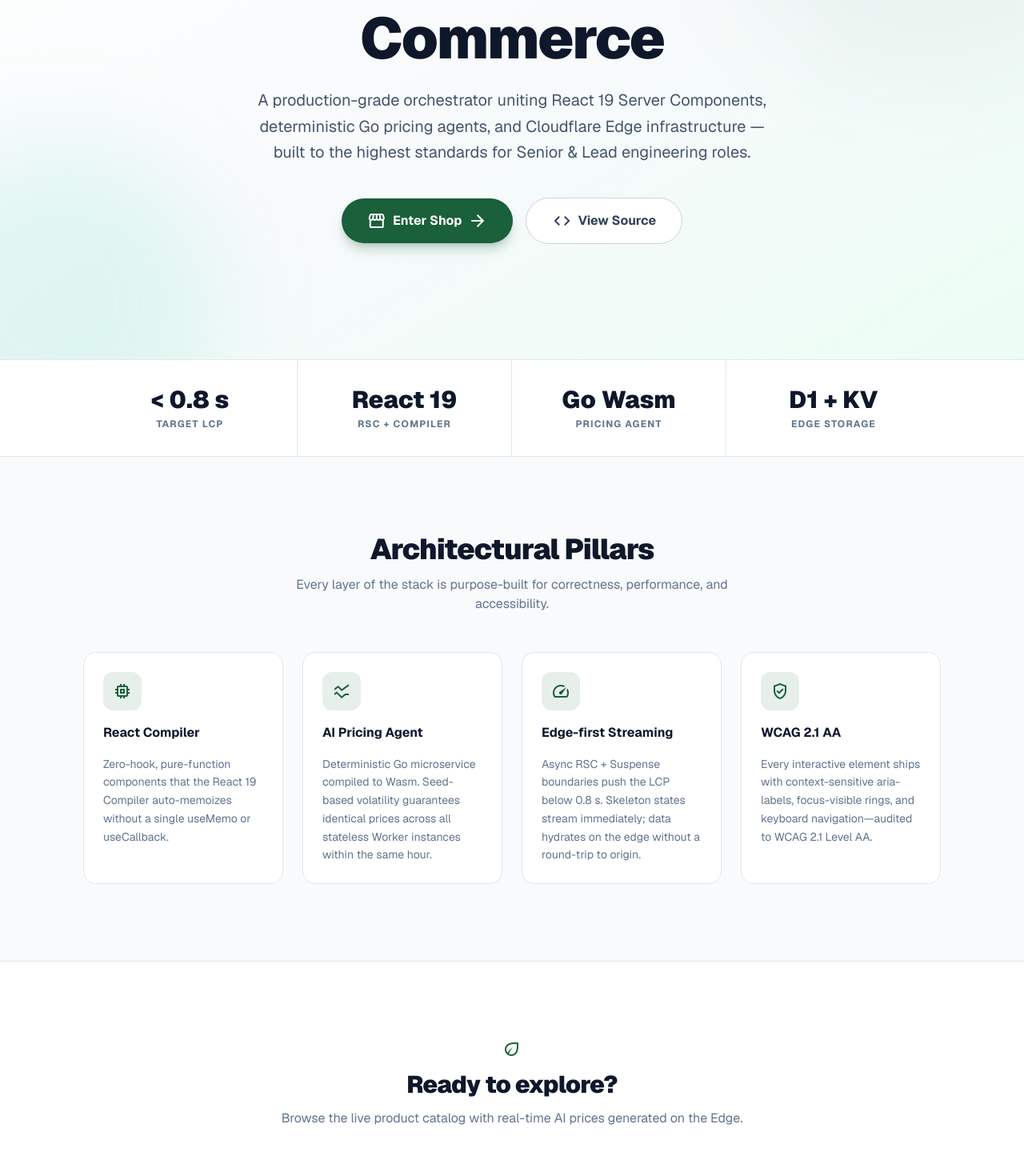
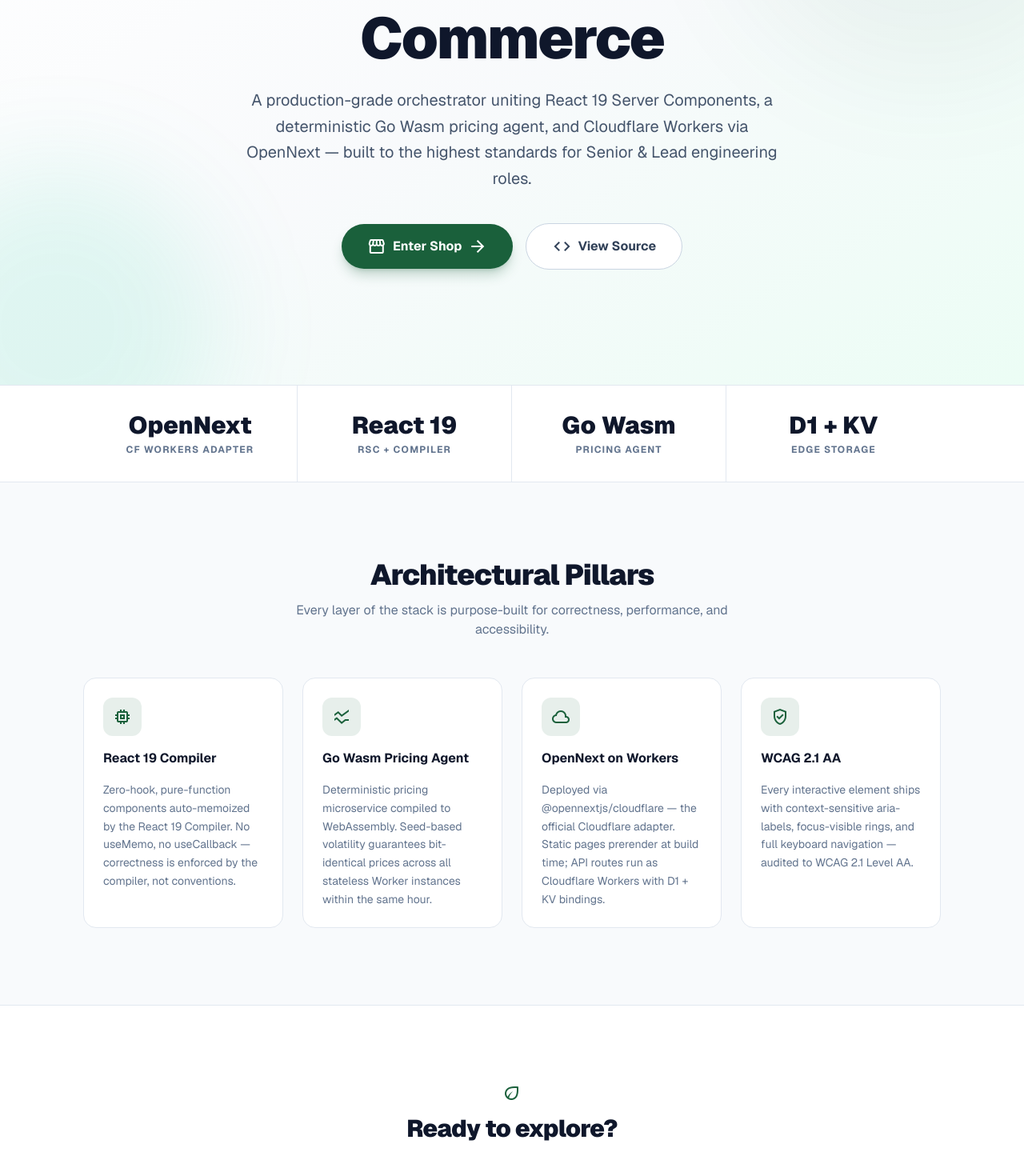
Before and after one commit to h-builds/eco-commerce-orchestrator, a Next.js app: page / in a window 1280 px wide. Shown: the part 337-1777 px from the top of the page at 80% size. Built offline with nearby package versions, Linux system fonts and the light colour scheme.

Commit message:
feat: Update page content to reflect React 19 Compiler, Go Wasm pricing, and OpenNext on Cloudflare Workers, and remove explicit edge runtime from the shop page.

```diff
--- a/app/page.tsx
+++ b/app/page.tsx
@@ -2,40 +2,40 @@
 import type { Metadata } from "next";
 
 export const metadata: Metadata = {
-  title: "Shop",
+  title: "Eco-Commerce Orchestrator — AI Production Stack",
 };
 
 // --- Data: architecture pillars rendered as cards ---
 const PILLARS = [
   {
     icon: "memory",
-    label: "React Compiler",
+    label: "React 19 Compiler",
     description:
-      "Zero-hook, pure-function components that the React 19 Compiler auto-memoizes without a single useMemo or useCallback.",
+      "Zero-hook, pure-function components auto-memoized by the React 19 Compiler. No useMemo, no useCallback — correctness is enforced by the compiler, not conventions.",
   },
   {
     icon: "ssid_chart",
-    label: "AI Pricing Agent",
+    label: "Go Wasm Pricing Agent",
     description:
-      "Deterministic Go microservice compiled to Wasm. Seed-based volatility guarantees identical prices across all stateless Worker instances within the same hour.",
+      "Deterministic pricing microservice compiled to WebAssembly. Seed-based volatility guarantees bit-identical prices across all stateless Worker instances within the same hour.",
   },
   {
-    icon: "speed",
-    label: "Edge-first Streaming",
+    icon: "cloud",
+    label: "OpenNext on Workers",
     description:
-      "Async RSC + Suspense boundaries push the LCP below 0.8 s. Skeleton states stream immediately; data hydrates on the edge without a round-trip to origin.",
+      "Deployed via @opennextjs/cloudflare — the official Cloudflare adapter. Static pages prerender at build time; API routes run as Cloudflare Workers with D1 + KV bindings.",
   },
   {
     icon: "verified_user",
     label: "WCAG 2.1 AA",
     description:
-      "Every interactive element ships with context-sensitive aria-labels, focus-visible rings, and keyboard navigation—audited to WCAG 2.1 Level AA.",
+      "Every interactive element ships with context-sensitive aria-labels, focus-visible rings, and full keyboard navigation — audited to WCAG 2.1 Level AA.",
   },
 ] as const;
 
 // --- Stat bar ---
 const STATS = [
-  { value: "< 0.8 s", label: "Target LCP" },
+  { value: "OpenNext", label: "CF Workers Adapter" },
   { value: "React 19", label: "RSC + Compiler" },
   { value: "Go Wasm", label: "Pricing Agent" },
   { value: "D1 + KV", label: "Edge Storage" },
@@ -110,9 +110,9 @@
 
             <p className="mx-auto mt-6 max-w-2xl text-lg md:text-xl text-slate-600 dark:text-slate-400 leading-relaxed">
               A production-grade orchestrator uniting React&nbsp;19 Server
-              Components, deterministic Go pricing agents, and Cloudflare Edge
-              infrastructure — built to the highest standards for Senior &amp;
-              Lead engineering roles.
+              Components, a deterministic Go&nbsp;Wasm pricing agent, and
+              Cloudflare&nbsp;Workers via OpenNext — built to the highest
+              standards for Senior &amp; Lead engineering roles.
             </p>
 
             <div className="mt-10 flex flex-col sm:flex-row items-center justify-center gap-4">
@@ -131,7 +131,7 @@
                 </span>
               </Link>
               <a
-                href="https://github.com"
+                href="https://github.com/h-builds/eco-commerce-orchestrator"
                 target="_blank"
                 rel="noopener noreferrer"
                 className="inline-flex items-center gap-2 rounded-full border border-slate-300 dark:border-slate-700 bg-white dark:bg-slate-900 px-8 py-4 text-base font-bold text-slate-700 dark:text-slate-200 transition-all hover:border-primary hover:text-primary focus:outline-none focus-visible:ring-4 focus-visible:ring-primary/30">
@@ -227,8 +227,8 @@
               Ready to explore?
             </h2>
             <p className="mt-3 text-slate-500 dark:text-slate-400">
-              Browse the live product catalog with real-time AI prices generated
-              on the Edge.
+              Browse the live product catalog with AI-computed prices generated
+              by the Go&nbsp;Wasm agent on every request.
             </p>
             <Link
               href="/shop"
@@ -248,7 +248,7 @@
         <div className="mx-auto max-w-6xl px-4 md:px-10 flex flex-col sm:flex-row items-center justify-between gap-4 text-xs text-slate-400">
           <p>
             &copy; 2026 Eco-Commerce Orchestrator. Built with Next.js&nbsp;16,
-            React&nbsp;19, and Go&nbsp;Wasm on Cloudflare&nbsp;Workers.
+            React&nbsp;19, Go&nbsp;Wasm, and OpenNext on Cloudflare&nbsp;Workers.
           </p>
           <p aria-label="WCAG compliance badge">WCAG 2.1 AA Compliant</p>
         </div>
--- a/app/shop/page.tsx
+++ b/app/shop/page.tsx
@@ -1,8 +1,6 @@
 import { Suspense } from 'react';
 import { ProductGrid } from '@/components/organisms/ProductGrid';
 import Loading from './loading';
-
-export const runtime = 'edge';
 
 export default function ShopPage() {
   return (
@@ -17,7 +15,9 @@
             Eco-Friendly Essentials
           </h1>
           <p className="mt-4 text-lg text-slate-600 dark:text-slate-400 max-w-2xl">
-            Discover our carefully curated selection of sustainable products designed to reduce your carbon footprint without compromising on quality or aesthetics.
+            Sustainable products priced in real-time by our Go&nbsp;Wasm AI agent.
+            Every price reflects live supply &amp; demand — seeded hourly for
+            deterministic, edge-consistent results.
           </p>
         </header>
 
```
